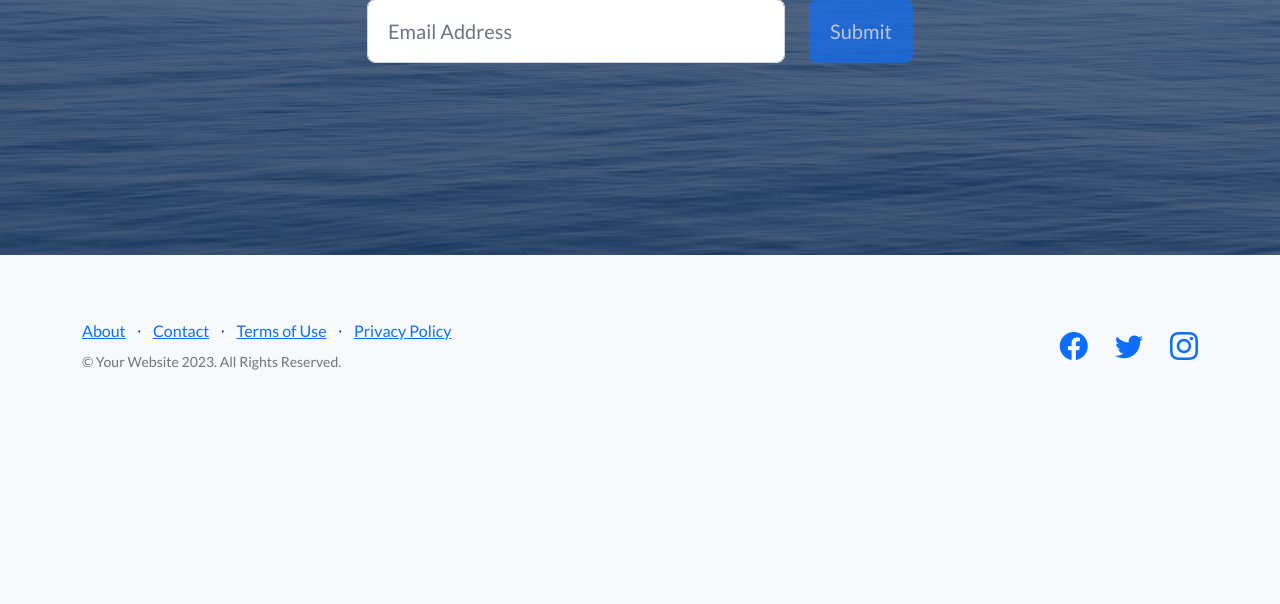
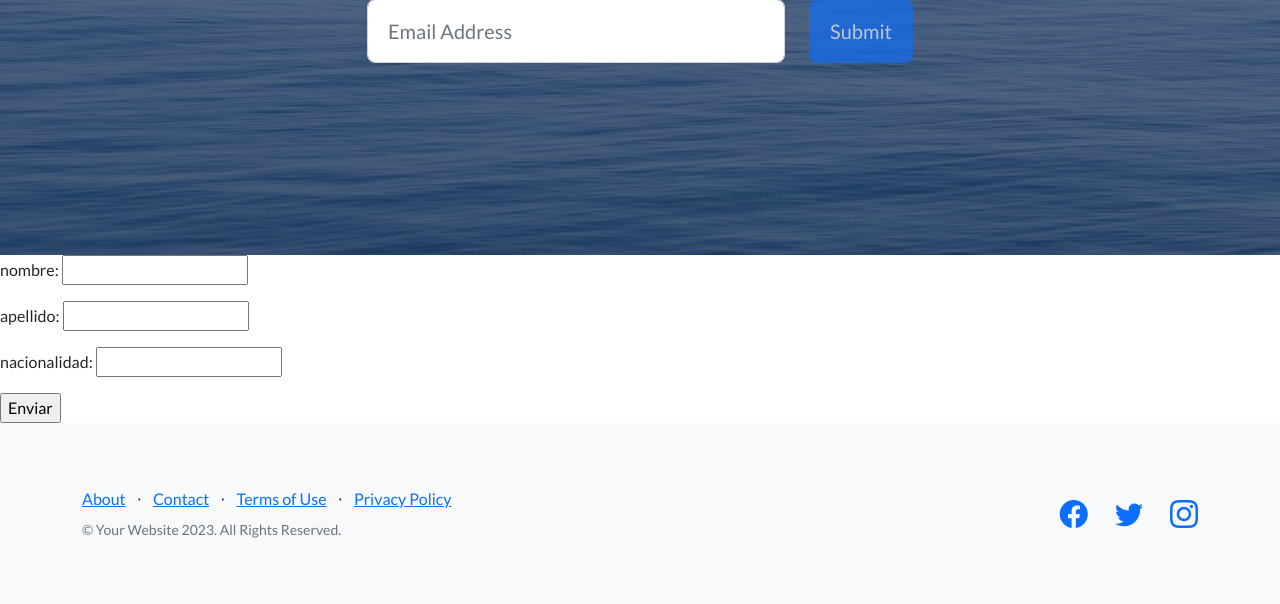
Before and after one commit to Emanu77-python/TerceraPreentregaa-Bogado, a Django app: page /formulario_autor/ in a window 1280 px wide. Shown: the part 480-1084 px from the top of the page. Before the commit the page ends 850 px from the top, so only its background shows below. Run offline with Django 5.2, Linux system fonts and the light colour scheme; some libraries are stand-ins or nearby versions.

Commit message:
Cambio formulario autor

```diff
--- a/mi_aplicacion/templates/mi_aplicacion/formulario_autor.html
+++ b/mi_aplicacion/templates/mi_aplicacion/formulario_autor.html
@@ -4,13 +4,13 @@
 
 {% block titulo %} TPB|Agregar_Autores {% endblock titulo %}
 
-{% block main %}
+{% block contenidoQueCambia %}
 
     <form action= "" method= "POST">
         {% csrf_token %}
-        <p>Nombre: <input type="text" name="Nombre"></p>
-        <p>Apellido: <input type="text" name=Apellido></p>
-        <p>Nacionalidad: <input type="text" name="Nacionalidad"></p>
+        <p>nombre: <input type="text" nombre="Nombre"></p>
+        <p>apellido: <input type="text" apellido=Apellido></p>
+        <p>nacionalidad: <input type="text" nacionalidad="Nacionalidad"></p>
 
         <table>
             {{ agregar_autor.as_table }}
@@ -18,4 +18,4 @@
         <input type="submit" value="Enviar">
 
     </form>
-{% endblock main %}
+{% endblock contenidoQueCambia %}
```
